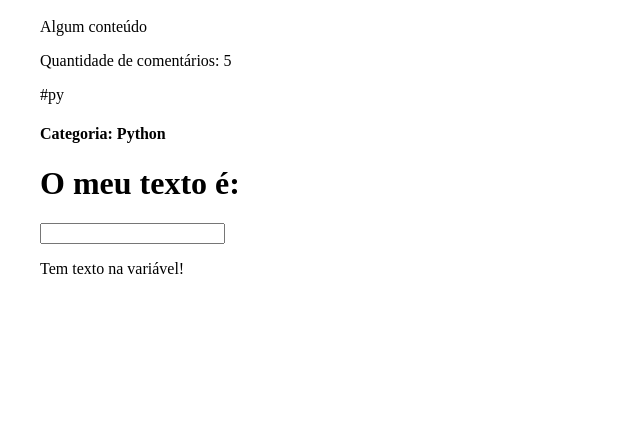
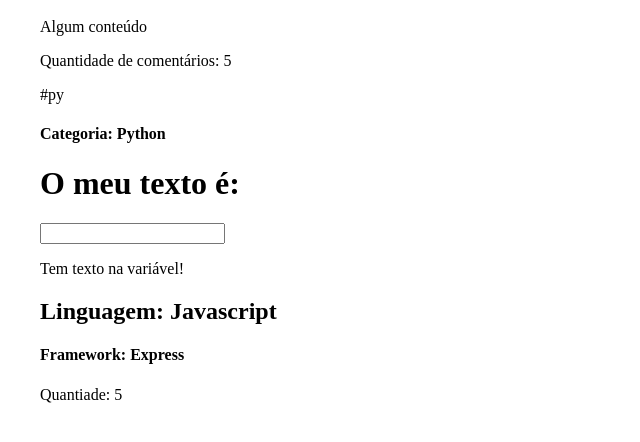
Before and after one commit to lucas-cercal/typescript-basico, a React (Create React App) app in the folder 11_react_com_ts/: page / in a window 1280 px wide. Shown: the part 658-1100 px from the top of the page, without its empty margins (0-640 px from the left). Built offline with nearby package versions, Linux system fonts and the light colour scheme; the HTML template or start-up script is replaced by a standard one.

Commit message:
feat: consuming context api

```diff
--- a/11_react_com_ts/src/App.tsx
+++ b/11_react_com_ts/src/App.tsx
@@ -10,6 +10,9 @@
 // 6 - useState
 import State from "./components/State"
 
+// 10 - utilizando contexto
+import Context from "./components/Context"
+
 // 8 - types
 type textOrNull = string | null
 
@@ -20,7 +23,7 @@
   projects: number
 }
 
-const AppContext = createContext<IAppContext | null>(null)
+export const AppContext = createContext<IAppContext | null>(null)
 
 function App() {
 
@@ -74,6 +77,7 @@
         <State />
         {myText && <p>Tem texto na variável!</p>}
         {mySecondText && <p>Tem texto na variável!</p>}
+        <Context />
       </div>
     </AppContext.Provider>
   );
--- /dev/null
+++ b/11_react_com_ts/src/components/Context.tsx
@@ -0,0 +1,19 @@
+// 3 - componentes
+import { ReactElement, useContext } from 'react'
+
+import { AppContext } from '../App'
+
+function Context(): ReactElement {
+  const details = useContext(AppContext)
+  return <>
+    {details && (
+      <div>
+        <h2>Linguagem: {details.language}</h2>
+        <h4>Framework: {details.framework}</h4>
+        <p>Quantiade: {details.projects}</p>
+      </div>
+    )}
+  </>
+}
+
+export default Context
```
